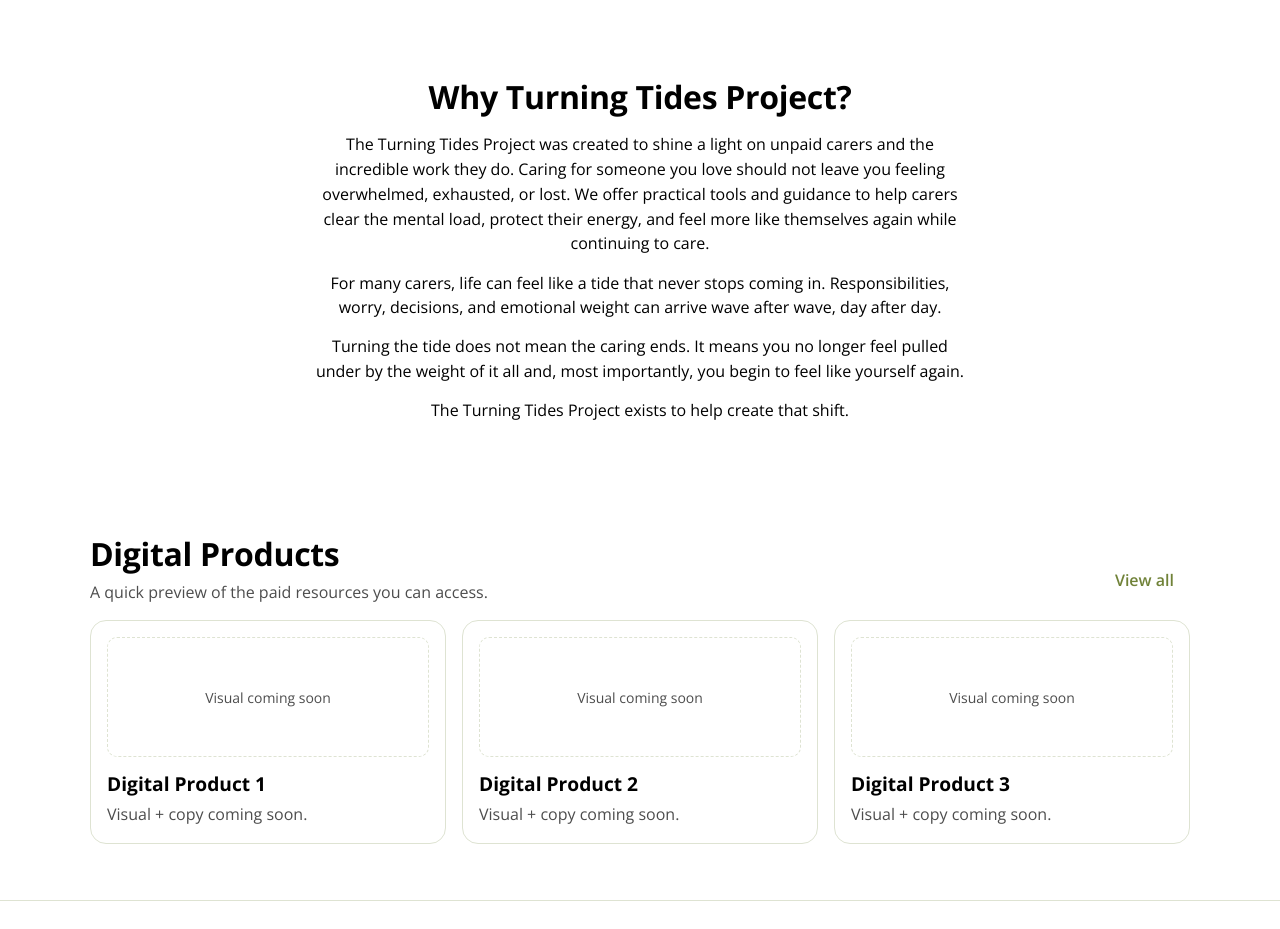
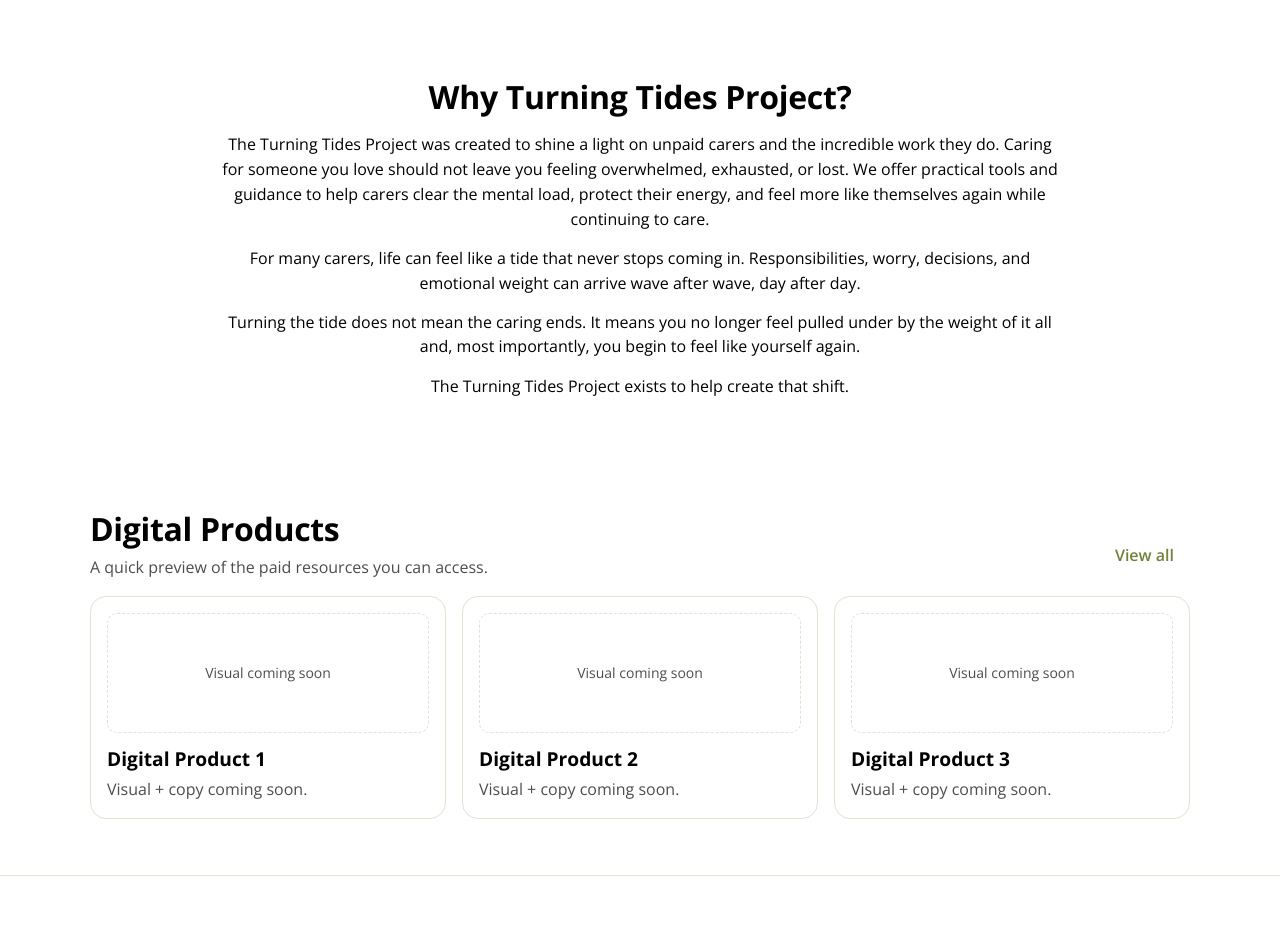
Before and after one commit to JacksonDickfos/turningtideproject, a Next.js app: page / in a window 1280 px wide. Shown: the part 900-1829 px from the top of the page. Built offline with nearby package versions, Linux system fonts and the light colour scheme.

Commit message:
Improve Why section text wrapping

```diff
--- a/src/app/globals.css
+++ b/src/app/globals.css
@@ -467,10 +467,13 @@ dd {
 .whySection .prose {
   margin-inline: auto;
   text-align: center;
+  /* Give paragraphs a bit more room so we avoid single-word “orphans” */
+  max-width: min(92ch, 100%);
 }
 
 .prose p {
   margin: 0;
+  text-wrap: pretty;
 }
 
 .prose p + p {
```
